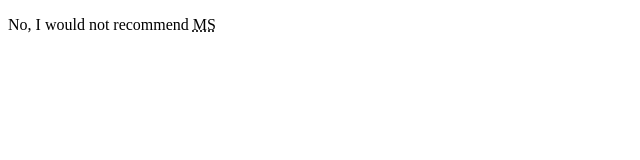
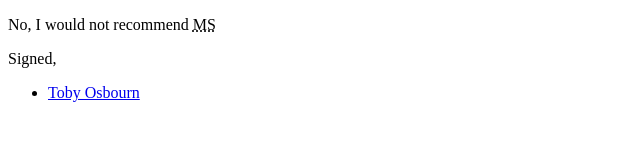
Before and after one commit to Surfndez/wouldirecommendms, a plain HTML site: page index.html in a window 1280 px wide. Shown: the whole page, without its empty margins (0-640 px from the left). Drawn offline with Linux system fonts and the light colour scheme.

Commit message:
Signed Toby Osbourn

```diff
--- a/index.html
+++ b/index.html
@@ -3,5 +3,11 @@
   <head><title>Would I Recommend MS</title></head>
   <body>
     <p>No, I would not recommend <abbr title="Multiple Sclerosis">MS</abbr></p>
+    <p>
+      Signed,
+      <ul>
+        <li><a href="https://tosbourn.com">Toby Osbourn</a></li>
+      </ul>
+    </p>
   </body>
 </html>
```
